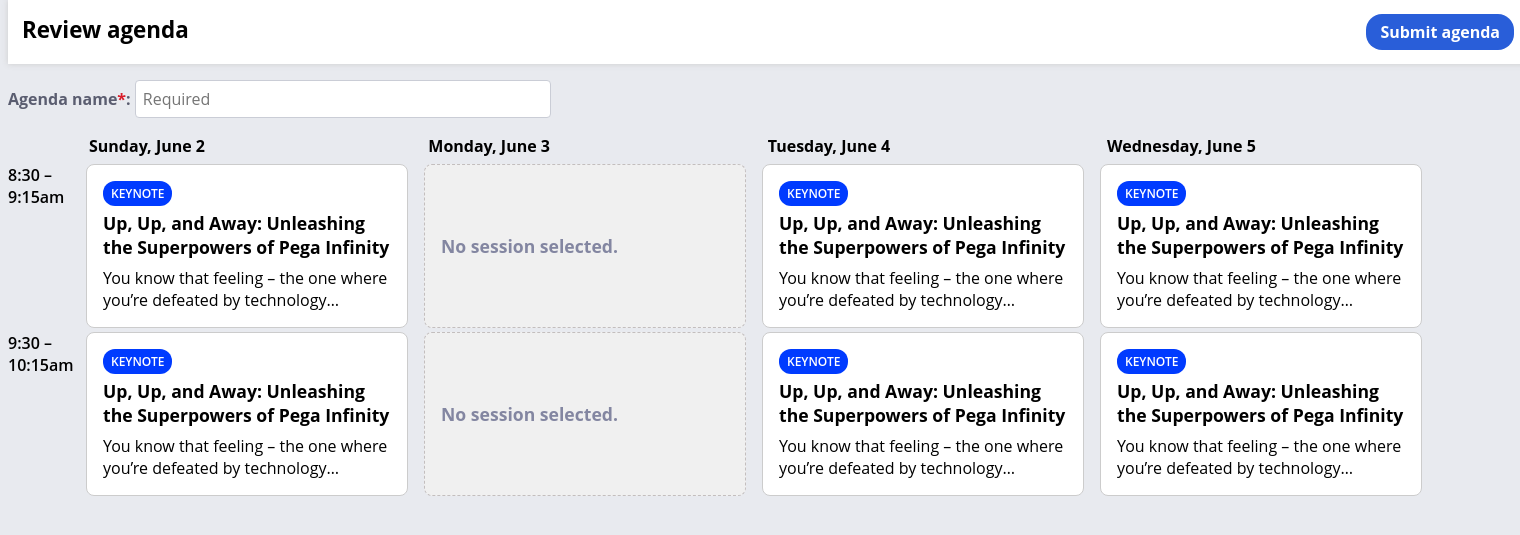
After one commit to rlrlarson/PW-Agenda, a Flask app: template templates/review.html in a window 1520 px wide. The commit adds this page. Shown: the top 535 px of the page. Run offline with Flask 2, Linux system fonts and the light colour scheme; the template is opened without the code that fills it, so the values that code supplies are empty.

Commit message:
Added review screen

```diff
--- a/static/css/main.css
+++ b/static/css/main.css
@@ -5,6 +5,7 @@
 a{color: #295ED9}
 body {margin-top: 80px}
 h1{font-size:1.4em;margin:0;padding:0}
+input, select, textarea {font: 16px 'open sans', sans serif;border: 1px #CACDD6 solid;border-radius:4px;padding: 7px}
 
 #header	{
 	position:fixed;top: 0; width:100%;box-sizing:border-box;padding:14px;background-color:#FFFFFF;box-shadow: 0px 0px 6px #CCC;display:flex;justify-content:space-between;
@@ -24,6 +25,15 @@
 
 }
 
+.agenda-name {
+	margin-bottom: 14px;
+	font-weight: 700;
+	color: rgba(16,19,46,0.66);
+}
+	.agenda-name span {
+		color: #D91C29;
+	}
+
 .agenda-day	{
 	font-size: 1.2em;
 	font-weight: 600;
@@ -36,8 +46,20 @@
 	padding: 16px;
 	padding-bottom: 0px;
 	border-radius: 8px;
+}
 
-}
+	.time-slot-container.review {
+		min-width:1500px;
+		background-color:transparent;
+		margin: 0px;
+		padding: 4px 0px 0px 0px;
+
+	}
+
+.time-slot-container.review .session-card {
+	margin-bottom: 0px;
+	padding-top: 0px;
+	}
 
 .time-display	{
 	float:left;
@@ -82,6 +104,15 @@
     align-content: stretch;
 	align-items: center;
     }
+
+.session-card.empty-session {
+	background-color:#F0F0F0;
+	border:1px #C3BEBE dashed;
+}
+
+.session-card.empty-session .title {
+	color: #8386A1;
+}
 
 .session-card	{
 	width: 320px;
--- /dev/null
+++ b/templates/review.html
@@ -0,0 +1,137 @@
+<!doctype html>
+<html>
+<head>
+	<meta charset="UTF-8">
+	<script src="https://ajax.googleapis.com/ajax/libs/jquery/3.4.0/jquery.min.js"></script>
+	<link rel="stylesheet" href="../static/css/main.css">
+<title>Untitled Document</title>
+</head>
+<body>
+	<div id="header">
+		<h1>Review agenda</h1>
+		<span class="primary-button">Submit agenda</span>
+	</div>
+
+	<div class="agenda-name">
+		Agenda name<span>*</span>: <input type="text" placeholder="Required" style="width:400px">
+	</div>
+
+	<table style="margin-left:78px;width:1360px;font-weight:700">
+		<tr>
+			<td style="width:340px">Sunday, June 2</td>
+			<td style="width:340px">Monday, June 3</td>
+			<td style="width:340px">Tuesday, June 4</td>
+			<td style="width:340px">Wednesday, June 5</td>
+		</tr>
+	</table>
+
+	<div class="time-slot-container review">
+		<div class="time-display">
+			8:30 &ndash; 9:15am
+		</div>
+
+		<div class="flex-container">
+			<div class="session-card flex-container-nw">
+				<div class="session-content">
+					<span class="session-type keynote"></span>
+					<span class="title">
+						Up, Up, and Away: Unleashing the Superpowers of Pega Infinity
+					</span>
+					<span class="description">
+						You know that feeling &ndash; the one where you’re defeated by technology&hellip;
+					</span>
+				</div>
+			</div>
+
+			<div class="session-card flex-container-nw empty-session">
+				<div class="session-content">
+
+					<span class="title">
+						No session selected.
+					</span>
+				</div>
+			</div>
+
+			<div class="session-card flex-container-nw">
+				<div class="session-content">
+					<span class="session-type keynote"></span>
+					<span class="title">
+						Up, Up, and Away: Unleashing the Superpowers of Pega Infinity
+					</span>
+					<span class="description">
+						You know that feeling &ndash; the one where you’re defeated by technology&hellip;
+					</span>
+				</div>
+			</div>
+
+			<div class="session-card flex-container-nw">
+				<div class="session-content">
+					<span class="session-type keynote"></span>
+					<span class="title">
+						Up, Up, and Away: Unleashing the Superpowers of Pega Infinity
+					</span>
+					<span class="description">
+						You know that feeling &ndash; the one where you’re defeated by technology&hellip;
+					</span>
+				</div>
+			</div>
+
+		</div>
+	</div>
+
+	<div class="time-slot-container review">
+		<div class="time-display">
+			9:30 &ndash; 10:15am
+		</div>
+
+		<div class="flex-container">
+			<div class="session-card flex-container-nw">
+				<div class="session-content">
+					<span class="session-type keynote"></span>
+					<span class="title">
+						Up, Up, and Away: Unleashing the Superpowers of Pega Infinity
+					</span>
+					<span class="description">
+						You know that feeling &ndash; the one where you’re defeated by technology&hellip;
+					</span>
+				</div>
+			</div>
+
+			<div class="session-card flex-container-nw empty-session">
+				<div class="session-content">
+
+					<span class="title">
+						No session selected.
+					</span>
+				</div>
+			</div>
+
+			<div class="session-card flex-container-nw">
+				<div class="session-content">
+					<span class="session-type keynote"></span>
+					<span class="title">
+						Up, Up, and Away: Unleashing the Superpowers of Pega Infinity
+					</span>
+					<span class="description">
+						You know that feeling &ndash; the one where you’re defeated by technology&hellip;
+					</span>
+				</div>
+			</div>
+
+			<div class="session-card flex-container-nw">
+				<div class="session-content">
+					<span class="session-type keynote"></span>
+					<span class="title">
+						Up, Up, and Away: Unleashing the Superpowers of Pega Infinity
+					</span>
+					<span class="description">
+						You know that feeling &ndash; the one where you’re defeated by technology&hellip;
+					</span>
+				</div>
+			</div>
+
+		</div>
+	</div>
+
+</body>
+</html>
```
Also changed, not shown: templates/index2.html (+9 -5 lines), templates/list.html (+11 -1 lines).
